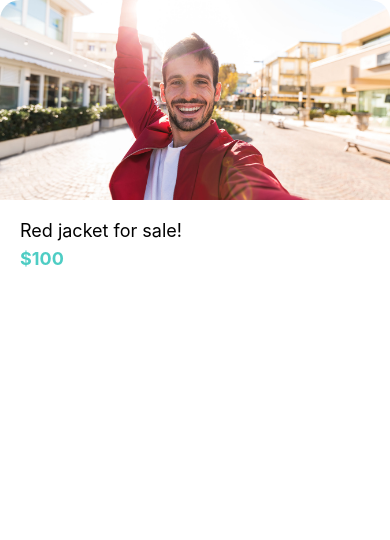
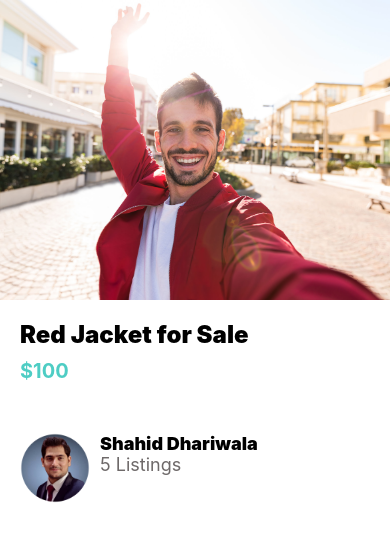
Before and after one commit to shahiddhariwala/Sell-it-react-native-ios-android-app, a React Native app: screen / in a window 390 px wide. Shown: the top 540 px of the page. Built offline with nearby package versions, Linux system fonts and the light colour scheme.

Commit message:
ListingDetailsScreens

```diff
--- a/App.js
+++ b/App.js
@@ -1,16 +1,23 @@
 import { StatusBar } from 'expo-status-bar';
 import React from 'react';
 import { SafeAreaView, StyleSheet, Text, View } from 'react-native';
+
+//Screens
 import WelcomeScreen from "./app/screens/WelcomeScreen";
 import ViewImageScreen from "./app/screens/ViewImageScreen";
+import ListingDetailsScreen from "./app/screens/ListingDetailsScreen";
+
+//Components
 import Card from "./app/components/Card";
+
 export default function App() {
   console.log("My App Is Running");
   return (
 
     // <WelcomeScreen />
     // <ViewImageScreen />
-    <Card title="Red jacket for sale!" subTitle="$100" image={require("./app/assets/jacket.jpg")} />
+    // <Card title="Red jacket for sale!" subTitle="$100" image={require("./app/assets/jacket.jpg")} />
+    <ListingDetailsScreen />
   );
 }
 
--- a/app/components/AppText.js
+++ b/app/components/AppText.js
@@ -3,7 +3,7 @@
 const AppText = ({ children, style }) => {
     return (
         <View>
-            <Text style={[styles.text,style]}>
+            <Text style={[styles.text, style]}>
                 {children}
             </Text>
         </View>
--- /dev/null
+++ b/app/components/ListItem.js
@@ -0,0 +1,34 @@
+import React from 'react';
+import { View, Image, StyleSheet } from 'react-native';
+import colors from '../configs/colors';
+import AppText from './AppText';
+
+const ListItem = ({ image, title, subtitle }) => {
+    return (
+        <View style={styles.container}>
+            <Image source={image} style={styles.image} />
+            <View>
+                <AppText style={styles.title}>{title}</AppText>
+                <AppText style={styles.subtitle}>{subtitle}</AppText>
+            </View>
+        </View>
+    );
+}
+const styles = StyleSheet.create({
+    container: {
+        flexDirection: "row",
+    },
+    image: {
+        width: 70,
+        height: 70,
+        marginRight: 10,
+        borderRadius: 50
+    },
+    subtitle: {
+        color: colors.medium,
+    },
+    title: {
+        fontWeight: "900",
+    }
+})
+export default ListItem;
--- a/app/configs/colors.js
+++ b/app/configs/colors.js
@@ -1,7 +1,8 @@
 export default {
     primary: "#fc5c65",
     secondary: "#4ecdc4",
-    black:"#000",
-    text:"#fff",
-    white: "#fff"
+    black: "#000",
+    text: "#fff",
+    white: "#fff",
+    medium: "#6e6969",
 }
--- /dev/null
+++ b/app/screens/ListingDetailsScreen.js
@@ -0,0 +1,47 @@
+import React from 'react';
+import { View, StyleSheet, Image } from 'react-native';
+import AppText from "../components/AppText";
+import colors from '../configs/colors';
+import ListItem from "../components/ListItem";
+
+const ListingDetailScreen = () => {
+    return (
+        <View>
+            <Image source={require("../assets/jacket.jpg")} style={styles.image} />
+            <View style={styles.detailsContainer}>
+                <AppText style={styles.title}>
+                    Red Jacket for Sale
+            </AppText>
+                <AppText style={styles.price}>
+                    $100
+            </AppText>
+                <View style={styles.userContainer}>
+                </View>
+                <ListItem image={require("../assets/shahid.png")} title="Shahid Dhariwala" subtitle="5 Listings" />
+            </View>
+        </View>
+    );
+}
+const styles = StyleSheet.create({
+    image: {
+        width: "100%",
+        height: 300,
+    },
+    detailsContainer: {
+        padding: 20,
+    },
+    price: {
+        color: colors.secondary,
+        fontSize: 20,
+        fontWeight: "bold",
+        marginVertical: 10,
+    },
+    title: {
+        fontSize: 24,
+        fontWeight: "900",
+    },
+    userContainer: {
+        marginVertical: 20,
+    }
+})
+export default ListingDetailScreen;
```
Also changed, not shown: app/assets/shahid.png (added).
